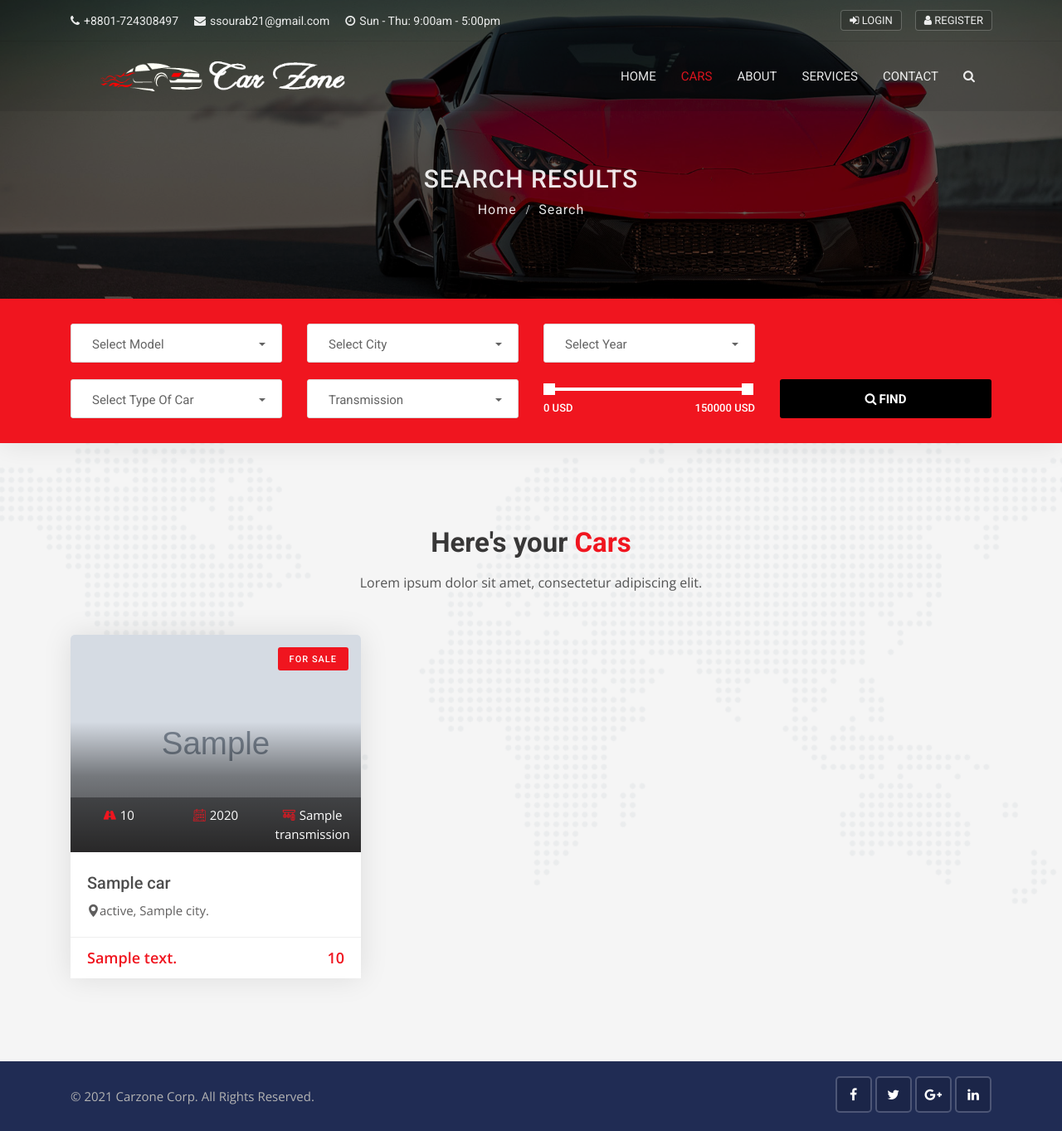
After one commit to hossainsourab/car_zone, a Django app: template templates/cars/search.html in a window 1280 px wide. The commit adds this page. Shown: the whole page at 83% size. Run offline with Django 3.2, Linux system fonts and the light colour scheme; the template is opened without the code that fills it: most values are stand-ins (such as "Sample title", 1, 10 or a date in 2020); grey boxes marked "Sample" are stand-in pictures; some libraries are stand-ins or nearby versions.

Commit message:
Search Forms, Search Functionality & Working with Admin Style

```diff
--- a/cars/urls.py
+++ b/cars/urls.py
@@ -4,4 +4,5 @@ from . import views
 urlpatterns = [
     path('', views.cars, name='cars'),
     path('<int:id>', views.car_details, name='car_details'),
+    path('search/', views.search, name='search'),
 ]
--- a/templates/base.html
+++ b/templates/base.html
@@ -53,8 +53,8 @@
 <!-- Full Page Search -->
 <div id="full-page-search">
     <button type="button" class="close">×</button>
-    <form action="https://storage.googleapis.com/theme-vessel/carhouse/index.html#" class="search-header">
-        <input type="search" value="" placeholder="type keyword(s) here. Eg: audi, benz etc" />
+    <form action="{% url 'search' %}" class="search-header">
+        <input type="search" value="" placeholder="type keyword(s) here. Eg: audi, benz etc" name="keyword"/>
         <button type="submit" class="btn btn-sm button-theme">Search</button>
     </form>
 </div>
--- /dev/null
+++ b/templates/cars/search.html
@@ -0,0 +1,201 @@
+{% extends 'base.html' %}
+{% load static %}
+{% load humanize %}
+
+{% block content %}
+
+<!-- Banner start -->
+<div class="sub-banner overview-bgi">
+    <div class="container breadcrumb-area">
+        <div class="breadcrumb-areas">
+            <h1>Search Results</h1>
+            <ul class="breadcrumbs">
+                <li><a href="/">Home</a></li>
+                <li class="active">Search</li>
+            </ul>
+        </div>
+    </div>
+</div>
+<!-- Banner end -->
+
+<!-- Search box 3 start -->
+<div class="search-box-3 sb-7 bg-active">
+    <div class="container">
+        <div class="search-area-inner">
+            <div class="search-contents">
+                <form method="GET" action="{% url 'search' %}">
+                    <div class="row">
+
+                        <div class="col-lg-3 col-md-6 col-sm-6 col-6">
+                            <div class="form-group">
+                                <select class="selectpicker search-fields" name="model">
+                                    <option disabled="disabled" selected="selected">Select Model</option>
+                                    {% for model in model_search %}
+                                    <option>{{ model }}</option>
+                                    {% endfor %}
+                                </select>
+                            </div>
+                        </div>
+                        <div class="col-lg-3 col-md-6 col-sm-6 col-6">
+                            <div class="form-group">
+                                <select class="selectpicker search-fields" name="city">
+                                    <option disabled="disabled" selected="selected">Select City</option>
+                                    {% for city in city_search %}
+                                    <option>{{ city }}</option>
+                                    {% endfor %}
+                                </select>
+                            </div>
+                        </div>
+                        <div class="col-lg-3 col-md-6 col-sm-6 col-6">
+                            <div class="form-group">
+                                <select class="selectpicker search-fields" name="year">
+                                    <option disabled="disabled" selected="selected">Select Year</option>
+                                    {% for year in year_search %}
+                                    <option>{{ year }}</option>
+                                    {% endfor %}
+                                </select>
+                            </div>
+                        </div>
+                    </div>
+                    <div class="row">
+                        <div class="col-lg-3 col-md-6 col-sm-6 col-6">
+                            <div class="form-group">
+                                <select class="selectpicker search-fields" name="body_style">
+                                    <option disabled="disabled" selected="selected">Select Type Of Car</option>
+                                    {% for body_style in body_style_search %}
+                                    <option>{{ body_style }}</option>
+                                    {% endfor %}
+                                </select>
+                            </div>
+                        </div>
+                        <div class="col-lg-3 col-md-6 col-sm-6 col-6">
+                            <div class="form-group">
+                                <select class="selectpicker search-fields" name="transmission">
+                                    <option disabled="disabled" selected="selected">Transmission</option>
+                                    {% for transmission in transmission_search %}
+                                    <option>{{ transmission }}</option>
+                                    {% endfor %}
+                                </select>
+                            </div>
+                        </div>
+                        <div class="col-lg-3 col-md-6 col-sm-6 col-6">
+                            <div class="form-group">
+                                <div class="range-slider">
+                                    <div data-min="0" data-max="150000" data-unit="USD" data-min-name="min_price" data-max-name="max_price" class="range-slider-ui ui-slider" aria-disabled="false"></div>
+                                    <div class="clearfix"></div>
+                                </div>
+                            </div>
+                        </div>
+                        <div class="col-lg-3 col-md-6 col-sm-6 col-6">
+                            <div class="form-group">
+                                <button class="btn btn-block button-theme btn-md">
+                                    <i class="fa fa-search"></i>Find
+                                </button>
+                            </div>
+                        </div>
+                    </div>
+                </form>
+            </div>
+        </div>
+    </div>
+</div>
+<!-- Search box 3 end -->
+
+<!-- Featured car start -->
+<div class="featured-car content-area">
+    <div class="container">
+        <!-- Main title -->
+        <div class="main-title">
+            <h1>Here's your <span>Cars</span></h1>
+            <p>Lorem ipsum dolor sit amet, consectetur adipiscing elit.</p>
+        </div>
+        <div class="row">
+            {% for car in cars %}
+
+            <div class="col-lg-4 col-md-6">
+                <div class="car-box">
+                    <div class="car-thumbnail">
+                        <a href="{% url 'car_details' car.id %}" class="car-img">
+                            <div class="tag">For Sale</div>
+                            <img class="d-block w-100" src="{{ car.car_photo.url }}" alt="car" style="min-height: 262px; max-height: 262px;" >
+                            <div class="facilities-list clearfix">
+                                <ul>
+                                    <li>
+                                        <span><i class="flaticon-way"></i></span>{{ car.miles | intcomma }}
+                                    </li>
+                                    <li>
+                                        <span><i class="flaticon-calendar-1"></i></span>{{ car.year }}
+                                    </li>
+                                    <li>
+                                        <span><i class="flaticon-manual-transmission"></i></span>{{ car.transmission }}
+                                    </li>
+                                </ul>
+                            </div>
+                        </a>
+                        <div class="carbox-overlap-wrapper">
+                            <div class="overlap-box">
+                                <div class="overlap-btns-area">
+                                    <div class="car-magnify-gallery">
+
+                                        <a href="{{ car.car_photo.url }}" class="overlap-btn">
+                                            <i class="fa fa-expand"></i>
+                                            <img class="hidden" src="{{ car.car_photo.url }}">
+                                        </a>
+
+                                        {% if car.car_photo_1 %}
+                                        <a href="{{ car.car_photo_1.url }}" class="hidden">
+                                            <img class="hidden" src="{{ car.car_photo_1.url }}">
+                                        </a>
+                                        {% endif %}
+
+                                        {% if car.car_photo_2 %}
+                                        <a href="{{ car.car_photo_2.url }}" class="hidden">
+                                            <img class="hidden" src="{{ car.car_photo_2.url }}">
+                                        </a>
+
+                                        {% endif %}
+                                        {% if car.car_photo_3 %}
+                                        <a href="{{ car.car_photo_3.url }}" class="hidden">
+                                            <img class="hidden" src="{{ car.car_photo_3.url }}">
+                                        </a>
+                                        {% endif %}
+
+                                        {% if car.car_photo_4 %}
+                                        <a href="{{ car.car_photo_4.url }}" class="hidden">
+                                            <img class="hidden" src="{{ car.car_photo_4.url }}">
+                                        </a>
+                                        {% endif %}
+
+                                    </div>
+                                </div>
+                            </div>
+                        </div>
+                    </div>
+                    <div class="detail">
+                        <h1 class="title">
+                            <a href="{% url 'car_details' car.id %}">{{ car.car_title }}</a>
+                        </h1>
+                        <div class="location">
+                            <a href="{% url 'car_details' car.id %}">
+                                <i class="flaticon-pin"></i>{{ car.state }}, {{ car.city }}.
+                            </a>
+                        </div>
+                    </div>
+                    <div class="footer clearfix">
+                        <div class="pull-left ratings days">
+                            <p class="cartype">{{ car.body_style }}</p>
+                        </div>
+                        <div class="pull-right">
+                            <p class="price">{{ car.price | intcomma }}</p>
+                        </div>
+                    </div>
+                </div>
+            </div>
+
+            {% endfor %}
+        </div>
+    </div>
+</div>
+<!-- Featured car end -->
+
+{% endblock %}
```
Also changed, not shown: cars/views.py (+69 -2 lines), pages/views.py (+10 -0 lines), static/css/admin.css (added, +37 -0 lines), templates/admin/base_site.html (added, +15 -0 lines), templates/cars/cars.html (+31 -41 lines), templates/pages/home.html (+24 -33 lines), db.sqlite3.
